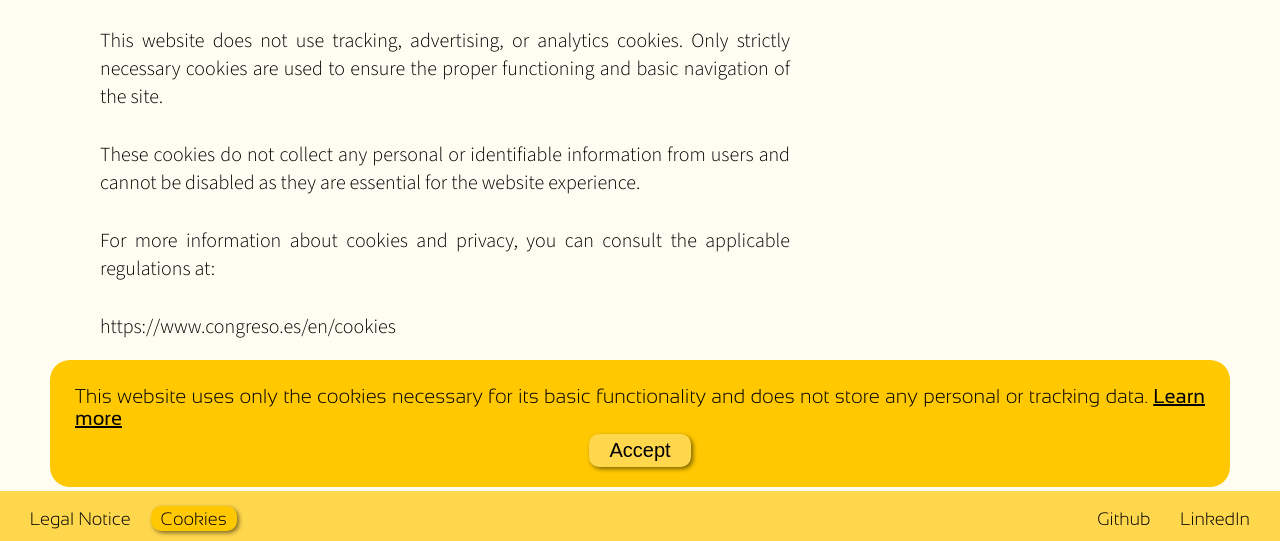
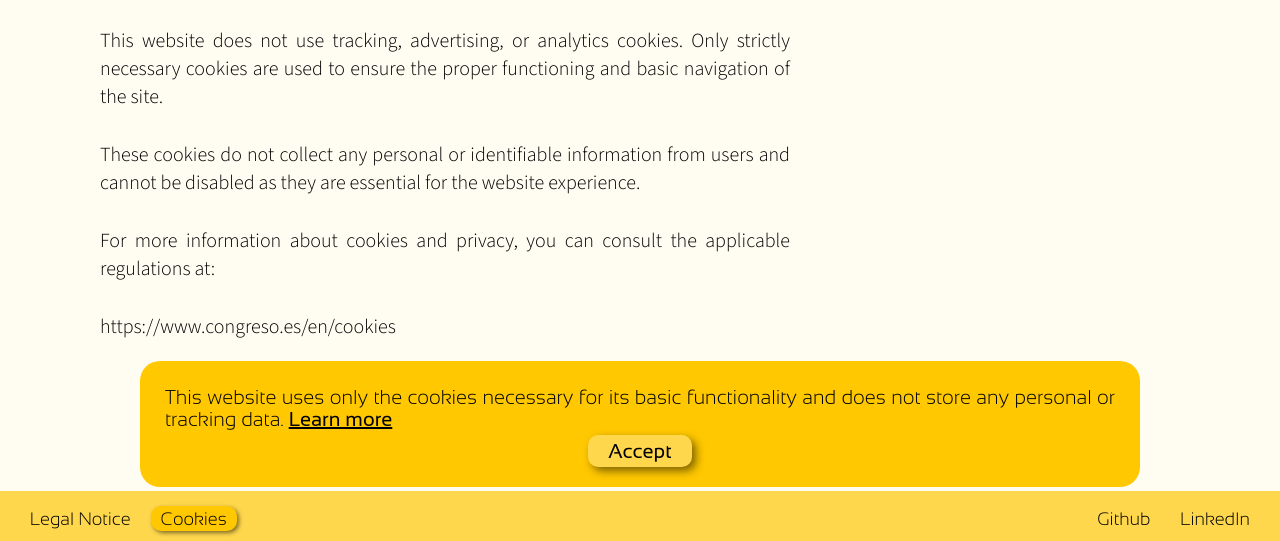
Before and after one commit to KennethAlAr/Portfolio, a plain HTML site: page en/cookies/index.html in a window 1280 px wide. Shown: the part 293-834 px from the top of the page. Drawn offline with Linux system fonts and the light colour scheme.

Commit message:
Solucionado bug que hacía que el botón de cookies saliera fuera del popup de cookies

```diff
--- a/en/cookies/index.html
+++ b/en/cookies/index.html
@@ -74,9 +74,11 @@
             <a href="https://www.linkedin.com/in/kennethalar" target="_blank">LinkedIn</a>
         </section>
     </footer>
-    <section class="cookie-popup" id="cookiePopup">
-        <p>This website uses only the cookies necessary for its basic functionality and does not store any personal or tracking data. <a href="index.html">Learn more</a></p>
-        <button id="aceptarCookies">Accept</button>
+    <section id="cookies" class="cookies">
+        <section class="cookie-popup" id="cookiePopup">
+            <p>This website uses only the cookies necessary for its basic functionality and does not store any personal or tracking data. <a href="index.html">Learn more</a></p>
+            <button id="aceptarCookies">Accept</button>
+        </section>
     </section>
     <script src="../../es/cookies/scripts/script.js"></script>
 </body>
--- a/es/aviso_legal/scripts/script.js
+++ b/es/aviso_legal/scripts/script.js
@@ -51,7 +51,7 @@ function cerrarMenu(){
 
 /*Popup de cookies*/
 
-const popup = document.getElementById("cookiePopup");
+const popup = document.getElementById("cookies");
 const botonPopup = document.getElementById("aceptarCookies");
 
 if (!localStorage.cookiesAccepted) {
--- a/es/aviso_legal/style/styles.css
+++ b/es/aviso_legal/style/styles.css
@@ -125,7 +125,10 @@ a{
 .boton-inicio{
     justify-content: center;
     align-items: center;
-    cursor: pointer;
+}
+
+.boton-inicio a:hover{
+    box-shadow: none;
 }
 
 .menu-derecha{
@@ -313,30 +316,39 @@ footer{
 
 /*Botón de cookies*/
 
-.cookie-popup{
+.cookies{
+    width: 100%;
+    justify-content: center;
+    display: none;
     position: fixed;
     bottom: 20px;
-    padding: 10px;
+}
+
+.cookie-popup{
+    margin: 0 10px;
+    max-width: 1000px;
     background-color: var(--button-color);
-    margin: 0 10px;
     border-radius: 10px;
-    display: none;
+    display: flex;
     flex-direction: column;
     align-items: center;
     z-index: 4;
 }
 
-.cookie-popup.show{
+.cookies.show{
     display: flex;
 }
 
 .cookie-popup button{
     background-color: var(--primary-background-color);
     padding: 3px 10px;
-    box-shadow: var(--shadow-mobile);
+    margin-bottom: 10px;
+    box-shadow: var(--shadow);
     border-radius: 5px;
     border: none;
     cursor: pointer;
+    font-family: "Sansation-regular";
+    font-size: 14px;
 }
 
 .cookie-popup p{
@@ -476,6 +488,7 @@ footer{
 
     .cookie-popup button{
         background-color: var(--primary-background-color);
+        margin-bottom: 0;
         padding: 5px 20px;
         border-radius: 10px;
         font-size: 20px;
--- a/es/cookies/scripts/script.js
+++ b/es/cookies/scripts/script.js
@@ -54,7 +54,7 @@ function cerrarMenu(){
 
 /*Popup de cookies*/
 
-const popup = document.getElementById("cookiePopup");
+const popup = document.getElementById("cookies");
 const botonPopup = document.getElementById("aceptarCookies");
 
 if (!localStorage.cookiesAccepted) {
--- a/es/cookies/style/styles.css
+++ b/es/cookies/style/styles.css
@@ -124,7 +124,10 @@ a{
 .boton-inicio{
     justify-content: center;
     align-items: center;
-    cursor: pointer;
+}
+
+.boton-inicio a:hover{
+    box-shadow: none;
 }
 
 .menu-derecha{
@@ -303,30 +306,39 @@ footer{
 
 /*Botón de cookies*/
 
-.cookie-popup{
+.cookies{
+    width: 100%;
+    justify-content: center;
+    display: none;
     position: fixed;
     bottom: 20px;
-    padding: 10px;
+}
+
+.cookie-popup{
+    margin: 0 10px;
+    max-width: 1000px;
     background-color: var(--button-color);
-    margin: 0 10px;
     border-radius: 10px;
-    display: none;
+    display: flex;
     flex-direction: column;
     align-items: center;
     z-index: 4;
 }
 
-.cookie-popup.show{
+.cookies.show{
     display: flex;
 }
 
 .cookie-popup button{
     background-color: var(--primary-background-color);
     padding: 3px 10px;
-    box-shadow: var(--shadow-mobile);
+    margin-bottom: 10px;
+    box-shadow: var(--shadow);
     border-radius: 5px;
     border: none;
     cursor: pointer;
+    font-family: "Sansation-regular";
+    font-size: 14px;
 }
 
 .cookie-popup p{
@@ -462,6 +474,7 @@ footer{
 
     .cookie-popup button{
         background-color: var(--primary-background-color);
+        margin-bottom: 0;
         padding: 5px 20px;
         border-radius: 10px;
         font-size: 20px;
--- a/es/inicio/style/styles.css
+++ b/es/inicio/style/styles.css
@@ -169,7 +169,10 @@ a{
 .boton-inicio{
     justify-content: center;
     align-items: center;
-    cursor: pointer;
+}
+
+.boton-inicio a:hover{
+    box-shadow: none;
 }
 
 .menu-derecha{
@@ -676,6 +679,7 @@ footer{
 .cookie-popup button{
     background-color: var(--primary-background-color);
     padding: 3px 10px;
+    margin-bottom: 10px;
     box-shadow: var(--shadow);
     border-radius: 5px;
     border: none;
@@ -1016,6 +1020,7 @@ footer{
 
     .cookie-popup button{
         background-color: var(--primary-background-color);
+        margin-bottom: 0;
         padding: 5px 20px;
         border-radius: 10px;
         font-size: 20px;
--- a/es/proyectos/scripts/script.js
+++ b/es/proyectos/scripts/script.js
@@ -57,7 +57,7 @@ function cerrarMenu(){
 
 /*Popup de cookies*/
 
-const popup = document.getElementById("cookiePopup");
+const popup = document.getElementById("cookies");
 const botonPopup = document.getElementById("aceptarCookies");
 
 if (!localStorage.cookiesAccepted) {
--- a/es/proyectos/style/styles.css
+++ b/es/proyectos/style/styles.css
@@ -131,7 +131,10 @@ a{
 .boton-inicio{
     justify-content: center;
     align-items: center;
-    cursor: pointer;
+}
+
+.boton-inicio a:hover{
+    box-shadow: none;
 }
 
 .menu-derecha{
@@ -361,30 +364,39 @@ footer{
 
 /*Botón de cookies*/
 
-.cookie-popup{
+.cookies{
+    width: 100%;
+    justify-content: center;
+    display: none;
     position: fixed;
     bottom: 20px;
-    padding: 10px;
+}
+
+.cookie-popup{
+    margin: 0 10px;
+    max-width: 1000px;
     background-color: var(--button-color);
-    margin: 0 10px;
     border-radius: 10px;
-    display: none;
+    display: flex;
     flex-direction: column;
     align-items: center;
     z-index: 4;
 }
 
-.cookie-popup.show{
+.cookies.show{
     display: flex;
 }
 
 .cookie-popup button{
     background-color: var(--primary-background-color);
     padding: 3px 10px;
-    box-shadow: var(--shadow-mobile);
+    margin-bottom: 10px;
+    box-shadow: var(--shadow);
     border-radius: 5px;
     border: none;
     cursor: pointer;
+    font-family: "Sansation-regular";
+    font-size: 14px;
 }
 
 .cookie-popup p{
@@ -545,6 +557,7 @@ footer{
 
     .cookie-popup button{
         background-color: var(--primary-background-color);
+        margin-bottom: 0;
         padding: 5px 20px;
         border-radius: 10px;
         font-size: 20px;
```
Also changed, not shown: en/legal_notice/index.html (+5 -3 lines), en/projects/index.html (+5 -3 lines), es/aviso_legal/index.html (+5 -3 lines), es/cookies/index.html (+5 -3 lines), es/proyectos/index.html (+5 -3 lines).
